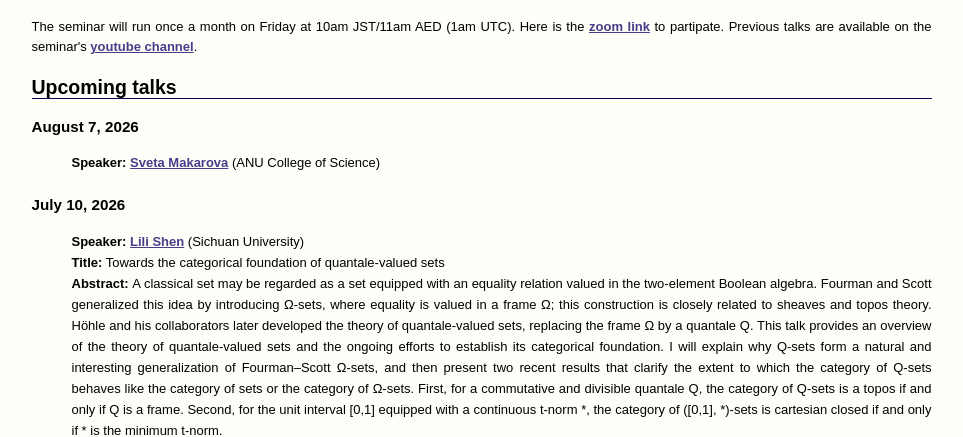
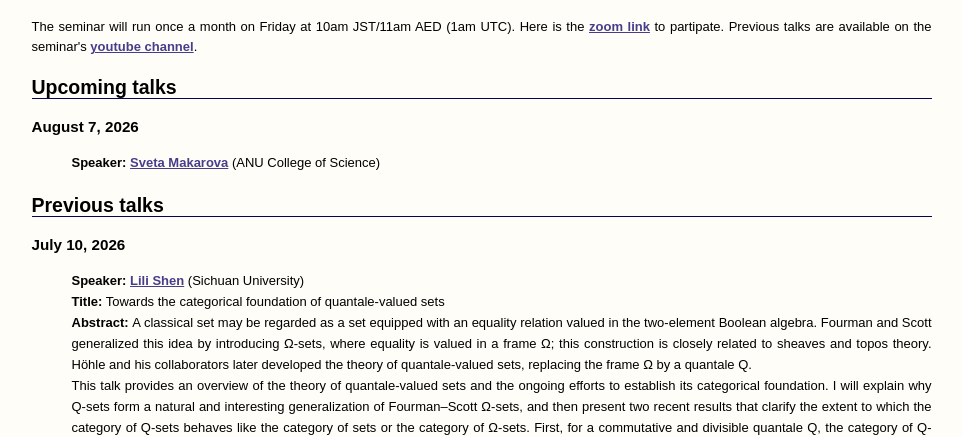
Before and after one commit to pctseminar/pctseminar.github.io, a plain HTML site: page index.html in a window 1280 px wide. Shown: the part 367-804 px from the top of the page, without its empty margins (156-1119 px from the left). Drawn offline with Linux system fonts and the light colour scheme.

Commit message:
Update index.html

```diff
--- a/index.html
+++ b/index.html
@@ -25,20 +25,20 @@
     <dl>
 	<dt><h3>August 7, 2026</h3></dt>
 	<dd><b>Speaker: <a href="https://sites.google.com/view/murmuno/main-page">Sveta Makarova</a> </b>(ANU College of Science)</dd>
-
-	<dt><h3>July 10, 2026</h3></dt>
-	<dd><b>Speaker: <a href="https://math.mickeylili.com">Lili Shen</a> </b>(Sichuan University)<br>
-		<b>Title:</b> Towards the categorical foundation of quantale-valued sets<br>
-    	<b>Abstract: </b> A classical set may be regarded as a set equipped with an equality relation valued in the two-element Boolean algebra. Fourman and Scott generalized this idea by introducing Ω-sets, where equality is valued in a frame Ω; this construction is closely related to sheaves and topos theory. Höhle and his collaborators later developed the theory of quantale-valued sets, replacing the frame Ω by a quantale Q.
-		This talk provides an overview of the theory of quantale-valued sets and the ongoing efforts to establish its categorical foundation. I will explain why Q-sets form a natural and interesting generalization of Fourman–Scott Ω-sets, and then present two recent results that clarify the extent to which the category of Q-sets behaves like the category of sets or the category of Ω-sets.
-		First, for a commutative and divisible quantale Q, the category of Q-sets is a topos if and only if Q is a frame. Second, for the unit interval [0,1] equipped with a continuous t-norm *, the category of ([0,1], *)-sets is cartesian closed if and only if * is the minimum t-norm.<br>
-	</dd>
     </dl>
 </div>
 
 <div id="past">
 <h2>Previous talks</h2>
     <dl>
+	<dt><h3>July 10, 2026</h3></dt>
+	<dd><b>Speaker: <a href="https://math.mickeylili.com">Lili Shen</a> </b>(Sichuan University)<br>
+		<b>Title:</b> Towards the categorical foundation of quantale-valued sets<br>
+    	<b>Abstract: </b> A classical set may be regarded as a set equipped with an equality relation valued in the two-element Boolean algebra. Fourman and Scott generalized this idea by introducing Ω-sets, where equality is valued in a frame Ω; this construction is closely related to sheaves and topos theory. Höhle and his collaborators later developed the theory of quantale-valued sets, replacing the frame Ω by a quantale Q.<br>
+		This talk provides an overview of the theory of quantale-valued sets and the ongoing efforts to establish its categorical foundation. I will explain why Q-sets form a natural and interesting generalization of Fourman–Scott Ω-sets, and then present two recent results that clarify the extent to which the category of Q-sets behaves like the category of sets or the category of Ω-sets.
+		First, for a commutative and divisible quantale Q, the category of Q-sets is a topos if and only if Q is a frame. Second, for the unit interval [0,1] equipped with a continuous t-norm *, the category of ([0,1], *)-sets is cartesian closed if and only if * is the minimum t-norm.
+		<br> <a href="www.youtube.com/watch?v=xuyvp1Cnhr0"><b>Recording</b></a> and <a href="Shen_10_07_26.pdf"><b>slides</b></a>
+	</dd>
 	<dt><h3>June 5, 2026</h3></dt>
 	<dd><b>Speaker: <a href="https://www.seiller.org/">Thomas Seiller</a> </b>(CNRS, JFLI)<br>
 	<b>Title: </b>From Statistical Data to Geometry and Logic via Isbell Nuclei<br>
```
